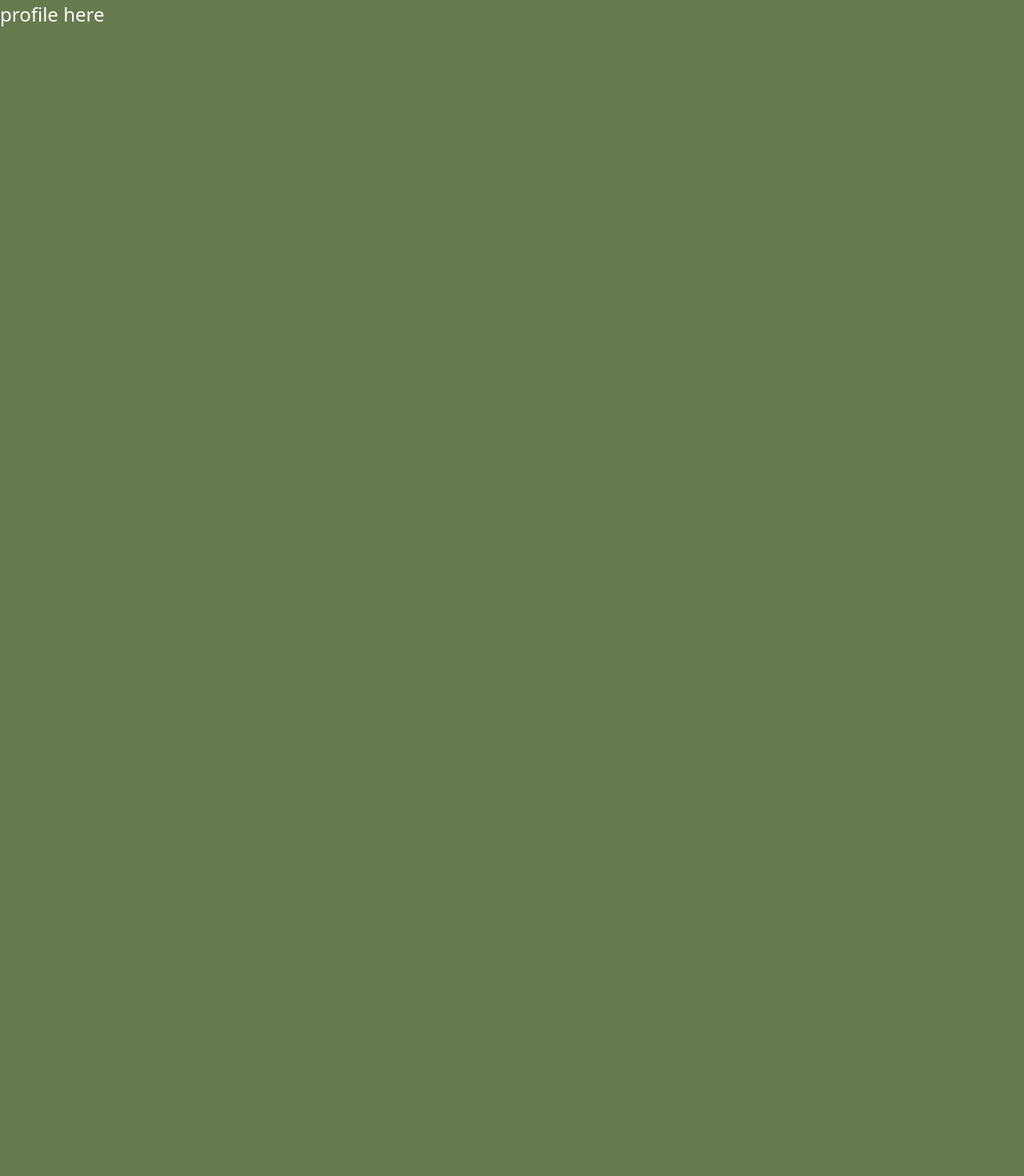
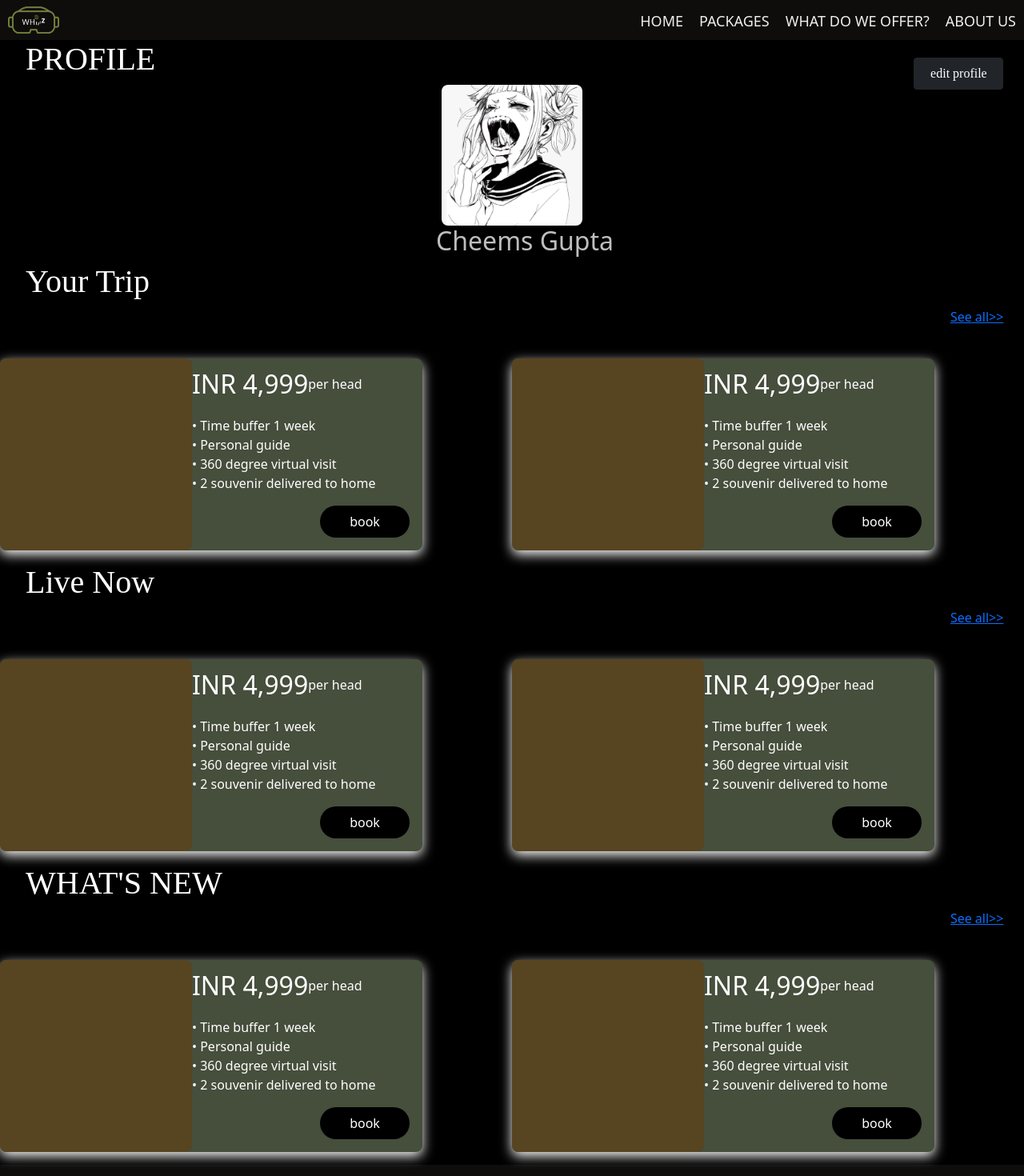
Before and after one commit to whizzz-sih/web, a React (Create React App) app: page /profile in a window 1280 px wide. Shown: the top 1470 px of the page at 80% size. Before the commit the page ends 800 px from the top, so only its background shows below. Built offline with nearby package versions, Linux system fonts and the light colour scheme.

Commit message:
profilebaazi

```diff
--- /dev/null
+++ b/src/components/Pbody.css
@@ -0,0 +1,26 @@
+.Pbody{
+ background-color: black;
+}
+h1{
+
+    margin: 2rem;
+    color: white;
+    font-family: 'Poppins';
+}
+.seelink{
+    position: absolute;
+    right: 2%;
+
+    color: white;
+}
+
+
+#btn-profile{
+    top:9%;
+    right: 2%;
+    position: absolute;
+    border-radius: 12%;
+
+    font-family: 'Poppins';
+    line-height: 30px;
+}
--- /dev/null
+++ b/src/components/Pbody.js
@@ -0,0 +1,58 @@
+import './Pbody.css';
+import City from './City';
+import temp from '../images/temp.png'
+
+function Pbody() {
+  return (
+    <>
+    <div className='Pbody'>
+         <h1>PROFILE</h1>
+     <div id="btn-profile"> <button type="button" class="btn btn-dark">edit profile</button>
+       </div>
+       <div className='Pdetails'>
+           <center>
+           <img src={temp} id='pfp' alt='lmao'/>
+           <h2> Cheems Gupta</h2>
+
+
+
+           </center>
+           <h1>Your Trip</h1>
+           <div className='seelink'>
+                 <a href="#" target="blank">See all>></a>
+</div>
+
+     <div className='cities'>
+     <City place="Venice, Italy" price="4,999" points="hehehe"/>
+    <City place="Venice, Italy" price="4,999" points="hehehe"/>
+
+    </div>
+
+    <h1>Live Now</h1>
+    <div className='seelink'>
+                 <a href="#"  target="blank">See all>></a>
+</div>
+     <div className='cities'>
+     <City place="Venice, Italy" price="4,999" points="hehehe"/>
+    <City place="Venice, Italy" price="4,999" points="hehehe"/>
+
+    </div>
+
+     <h1>WHAT'S NEW</h1>
+     <div className='seelink'>
+                 <a href="#" target="blank">See all>></a>
+</div>
+     <div className='cities'>
+     <City place="Venice, Italy" price="4,999" points="hehehe"/>
+    <City place="Venice, Italy" price="4,999" points="hehehe"/>
+
+    </div>
+
+       </div>
+    </div>
+
+    </>
+  )
+}
+
+export default Pbody;
--- a/src/pages/Profile.jsx
+++ b/src/pages/Profile.jsx
@@ -1,8 +1,16 @@
+import Navbarr from '../components/Navv.js';
+import Footer from '../components/Footer.js';
+import Pbody from '../components/Pbody.js';
+
+
 function Profile(){
 
     return (
         <>
-        <p>profile here</p>
+        <Navbarr/>
+
+        <Pbody/>
+        <Footer/>
         </>
     )
 }
```
